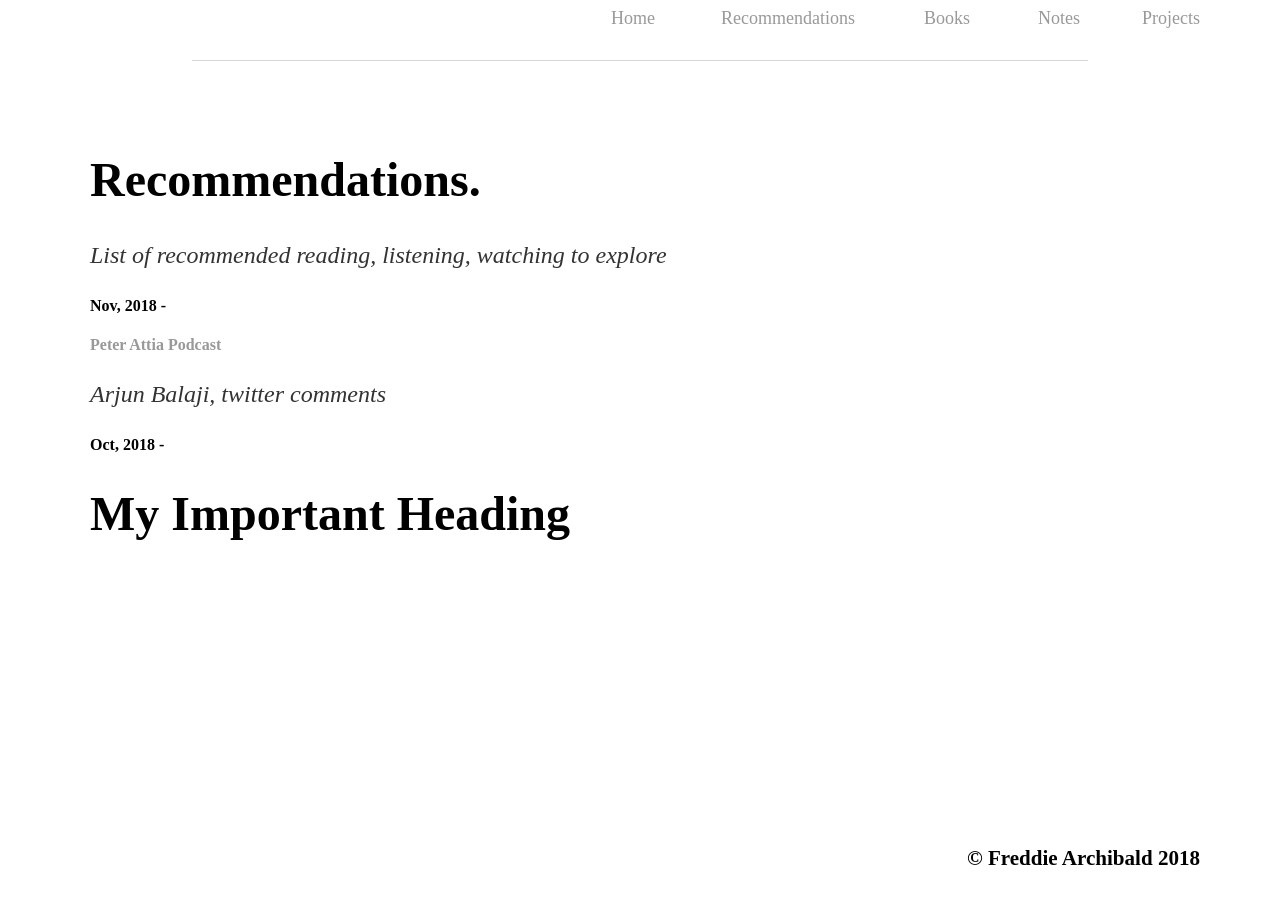
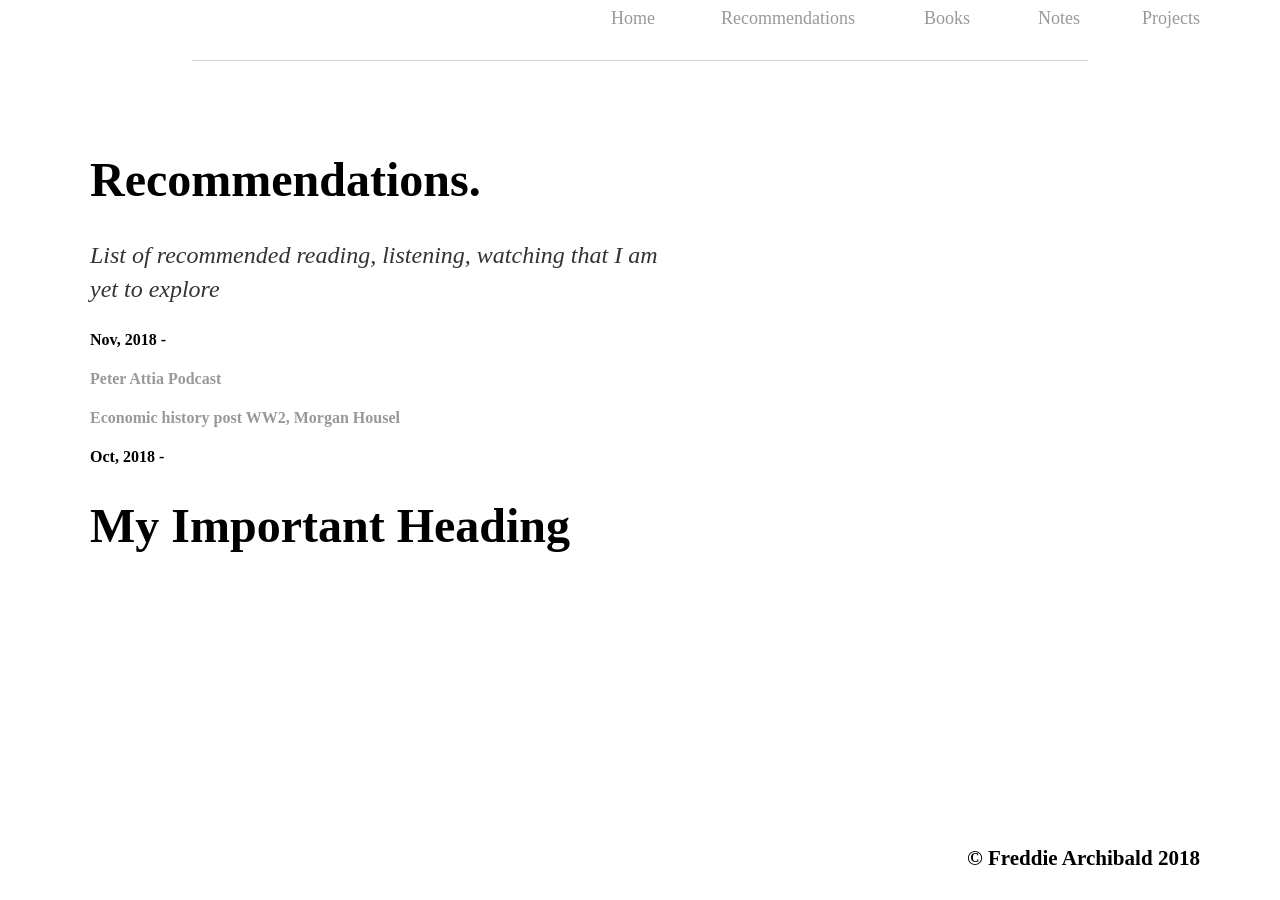
Before and after one commit to scryptive/personal, a Jekyll site: the page built from recommendations/index.html, in a window 1280 px wide. Built offline with Jekyll 4.4.1, drawn with Linux system fonts in a browser that asks for light colours.

Commit message:
Update index.html

```diff
--- a/recommendations/index.html
+++ b/recommendations/index.html
@@ -18,10 +18,11 @@ title: Recommendations
 
 <div class="main">
   <h1>Recommendations.</h1>
-	<p><em>List of recommended reading, listening, watching to explore</em></p>
+	<p><em>List of recommended reading, listening, watching that I am yet to explore</em></p>
 
-	<span><h4>Nov, 2018 - </h4><h4><a href="https://peterattiamd.com/podcast/">Peter Attia Podcast</a></h4><p><em> Arjun Balaji, twitter comments</em></p></span>
-
+	<h4>Nov, 2018 - </h4>
+	<h4><a href="https://peterattiamd.com/podcast/">Peter Attia Podcast</a></h4>
+	<h4><a href="https://www.collaborativefund.com/blog/how-this-all-happened/">Economic history post WW2, Morgan Housel</a></h4>
 
 	<h4>Oct, 2018 - </h4>
 
```
